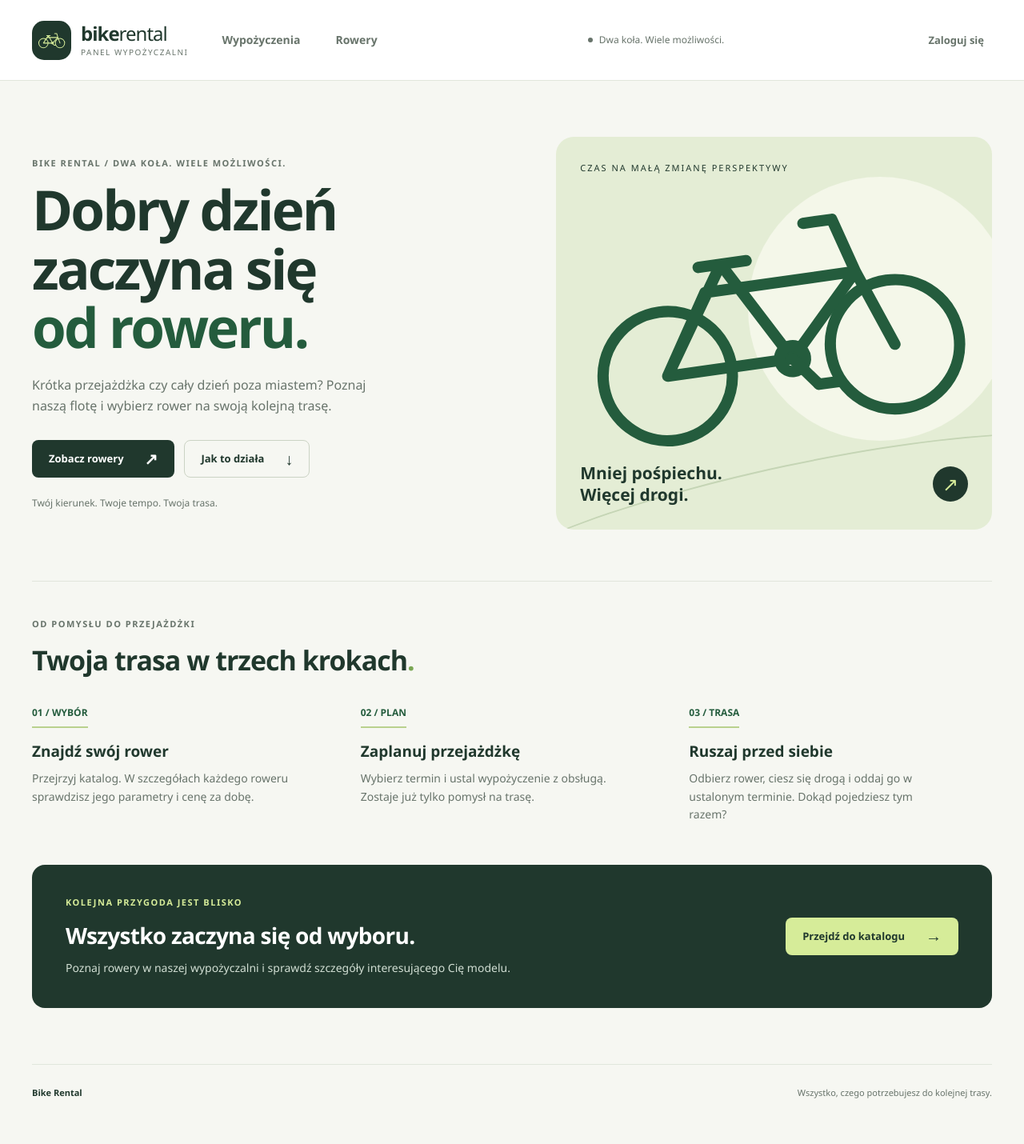
After one commit to Siwas99/bike_rental, a Django app: page / in a window 1280 px wide. The commit adds this page. Shown: the whole page at 80% size. Run offline with Django 5.2, Linux system fonts and the light colour scheme.

Commit message:
added user profile page with rental history. Custom user registrated in admin app

```diff
--- a/accounts/urls.py
+++ b/accounts/urls.py
@@ -1,7 +1,7 @@
 from django.urls import path
 
 from accounts.views import CustomUserListView, CustomUserDeleteView, CustomUserDetailView, CustomUserCreateView, \
-    CustomUserUpdateView, CustomUserSignUpView
+    CustomUserUpdateView, CustomUserSignUpView, UserProfileView, CustomUserUpdateProfile
 
 urlpatterns = [
     path('', CustomUserListView.as_view(), name='custom_user_list'),
@@ -10,5 +10,6 @@ urlpatterns = [
     path('<int:pk>/update', CustomUserUpdateView.as_view(), name='custom_user_update'),
     path('create/', CustomUserCreateView.as_view(), name='custom_user_create'),
     path('signup/', CustomUserSignUpView.as_view(), name='custom_user_signup'),
-
+    path('profile/', UserProfileView.as_view(), name='user_profile'),
+    path('profile/update/', CustomUserUpdateProfile.as_view(), name='custom_user_update_profile'),
 ]
--- a/django_project/settings.py
+++ b/django_project/settings.py
@@ -128,3 +128,6 @@ MAILERS = {
         'BACKEND': 'django.core.mail.backends.console.EmailBackend',
     },
 }
+
+LOGIN_REDIRECT_URL = "/"
+LOGOUT_REDIRECT_URL = "/"
--- a/django_project/urls.py
+++ b/django_project/urls.py
@@ -1,25 +1,11 @@
-"""
-URL configuration for django_project project.
-
-The `urlpatterns` list routes URLs to views. For more information please see:
-    https://docs.djangoproject.com/en/6.1/topics/http/urls/
-Examples:
-Function views
-    1. Add an import:  from my_app import views
-    2. Add a URL to urlpatterns:  path('', views.home, name='home')
-Class-based views
-    1. Add an import:  from other_app.views import Home
-    2. Add a URL to urlpatterns:  path('', Home.as_view(), name='home')
-Including another URLconf
-    1. Import the include() function: from django.urls import include, path
-    2. Add a URL to urlpatterns:  path('blog/', include('blog.urls'))
-"""
 from django.contrib import admin
 from django.urls import path, include
+from django.views.generic import TemplateView
 
 urlpatterns = [
+    path("", TemplateView.as_view(template_name='home.html'), name='home'),
     path('admin/', admin.site.urls),
     path('rentals/', include('rentals.urls')),
     path("accounts/", include("django.contrib.auth.urls")),
-    path("accounts/", include("accounts.urls")),  # new
+    path("accounts/", include("accounts.urls")),
 ]
--- a/templates/base.html
+++ b/templates/base.html
@@ -7,6 +7,7 @@
     <meta name="color-scheme" content="light">
     <title>{% block title %}Panel wypożyczalni{% endblock %} · Bike Rental</title>
     <link rel="stylesheet" href="{% static 'rentals/css/main.css' %}">
+    {% block extra_head %}{% endblock %}
 </head>
 <body>
     <a class="skip-link" href="#main">Przejdź do treści</a>
@@ -25,7 +26,7 @@
             <span class="header-note"><span class="status-dot" aria-hidden="true"></span> Dwa koła. Wiele możliwości.</span>
             <div class="header-account">
                 {% if request.user.is_authenticated %}
-                <a class="account-link" href="{% url 'custom_user_detail' request.user.pk %}" aria-label="Przejdź do profilu: {{ request.user.username }}">
+                <a class="account-link" href="{% url 'user_profile' %}" aria-label="Przejdź do profilu: {{ request.user.username }}">
                     <svg class="account-icon" width="14" height="14" viewBox="0 0 24 24" fill="none" stroke="currentColor" stroke-width="1.7" stroke-linecap="round" stroke-linejoin="round" aria-hidden="true" focusable="false"><circle cx="12" cy="8" r="3.5"/><path d="M5 20v-1a7 7 0 0 1 14 0v1"/></svg>
                     <span class="header-username">{{ request.user.username }}</span>
                 </a>
--- /dev/null
+++ b/templates/home.html
@@ -0,0 +1,89 @@
+{% extends 'base.html' %}
+{% block title %}Twoja kolejna trasa zaczyna się tutaj{% endblock %}
+{% block extra_head %}
+<meta name="description" content="Poznaj rowery Bike Rental, sprawdź ceny wypożyczenia i wybierz rower na kolejną trasę.">
+<style>
+    .home-hero { display: grid; grid-template-columns: 1.1fr 1fr; align-items: center; gap: 56px; padding-block: 12px 64px; }
+    .home-hero h1 { font-size: clamp(42px, 5.4vw, 72px); letter-spacing: -2.8px; line-height: 1.06; }
+    .home-hero h1 em { color: var(--green); font-style: normal; }
+    .home-hero .intro { max-width: 440px; font-size: 16px; margin-top: 24px; }
+    .home-actions { display: flex; flex-wrap: wrap; gap: 12px; margin-top: 30px; }
+    .home-caption { color: var(--muted); font-size: 12px; margin-top: 22px; }
+    .home-art { position: relative; min-height: 440px; overflow: hidden; border-radius: 22px; background: #e4edd5; display: flex; flex-direction: column; justify-content: space-between; padding: 30px; }
+    .home-art::before { content: ""; position: absolute; width: 330px; height: 330px; border-radius: 50%; background: #f4f7e9; top: 50px; right: -25px; }
+    .home-art::after { content: ""; position: absolute; width: 150%; height: 140px; border: 2px solid #c5d5b5; border-radius: 50%; bottom: -62px; left: -20%; transform: rotate(-12deg); }
+    .home-art-label, .home-art-note { position: relative; z-index: 1; }
+    .home-art-label { font-size: 11px; letter-spacing: 2px; text-transform: uppercase; }
+    .home-art-bike { position: relative; z-index: 1; color: var(--green); padding: 26px 0; transform: rotate(-8deg); }
+    .home-art-note { display: flex; align-items: center; justify-content: space-between; gap: 16px; font-size: 13px; }
+    .home-art-note strong { max-width: 180px; font-size: 21px; line-height: 1.3; font-weight: 600; }
+    .home-art-arrow { display: grid; place-items: center; width: 44px; height: 44px; border-radius: 50%; background: var(--ink); color: var(--lime); font-size: 24px; }
+    .home-steps { border-top: 1px solid var(--line); padding-block: 44px 52px; }
+    .home-section-heading { margin-bottom: 28px; }
+    .home-section-heading h2 { font-size: clamp(26px, 3vw, 34px); letter-spacing: -1px; }
+    .home-step-grid { list-style: none; padding: 0; margin: 0; display: grid; grid-template-columns: repeat(3, minmax(0, 1fr)); gap: 32px; }
+    .home-step-number { display: inline-block; color: var(--green); font-size: 12px; font-weight: 650; margin-bottom: 16px; border-bottom: 2px solid #b9d18e; padding-bottom: 7px; }
+    .home-step-grid h3 { font-size: 19px; }
+    .home-step-grid p { margin-top: 10px; color: var(--muted); font-size: 14px; max-width: 330px; }
+    .home-catalog { display: flex; align-items: center; justify-content: space-between; gap: 32px; background: var(--ink); color: var(--white); padding: 38px 42px; border-radius: 16px; }
+    .home-catalog .eyebrow { color: var(--lime); }
+    .home-catalog h2 { font-size: 28px; letter-spacing: -.7px; }
+    .home-catalog p:not(.eyebrow) { color: #d1ded3; max-width: 590px; margin-top: 10px; font-size: 14px; }
+    .home-catalog .button { background: var(--lime); color: var(--ink); }
+    .home-catalog .button:hover { background: #e5f5bb; }
+    @media (max-width: 900px) {
+        .home-hero { gap: 28px; }
+        .home-art { min-height: 380px; padding: 24px; }
+        .home-art::before { width: 270px; height: 270px; }
+    }
+    @media (max-width: 720px) {
+        .home-hero { grid-template-columns: 1fr; padding-block: 0 36px; gap: 32px; }
+        .home-hero h1 { letter-spacing: -1.8px; }
+        .home-art { min-height: 320px; }
+        .home-art-bike { width: min(100%, 340px); align-self: center; }
+        .home-step-grid { grid-template-columns: 1fr; gap: 26px; }
+        .home-step-grid p { max-width: none; }
+        .home-step-number { margin-bottom: 10px; }
+        .home-steps { padding-block: 32px; }
+        .home-catalog { flex-direction: column; align-items: flex-start; padding: 28px 24px; gap: 24px; }
+    }
+</style>
+{% endblock %}
+{% block content %}
+<section class="home-hero" aria-labelledby="home-title">
+    <div>
+        <p class="eyebrow">Bike Rental / Dwa koła. Wiele możliwości.</p>
+        <h1 id="home-title">Dobry dzień<br>zaczyna się<br><em>od roweru.</em></h1>
+        <p class="intro">Krótka przejażdżka czy cały dzień poza miastem? Poznaj naszą flotę i wybierz rower na swoją kolejną trasę.</p>
+        <div class="home-actions">
+            <a class="button button-dark" href="{% url 'bikes' %}">Zobacz rowery <span aria-hidden="true">↗</span></a>
+            <a class="button button-outline" href="#jak-to-dziala">Jak to działa <span aria-hidden="true">↓</span></a>
+        </div>
+        <p class="home-caption">Twój kierunek. Twoje tempo. Twoja trasa.</p>
+    </div>
+    <div class="home-art" aria-hidden="true">
+        <span class="home-art-label">Czas na małą zmianę perspektywy</span>
+        <div class="home-art-bike">{% include 'includes/bike_icon.html' %}</div>
+        <div class="home-art-note"><strong>Mniej pośpiechu.<br>Więcej drogi.</strong><span class="home-art-arrow">↗</span></div>
+    </div>
+</section>
+<section class="home-steps" id="jak-to-dziala" aria-labelledby="home-steps-title">
+    <div class="home-section-heading">
+        <p class="eyebrow">Od pomysłu do przejażdżki</p>
+        <h2 id="home-steps-title">Twoja trasa w trzech krokach<span class="accent">.</span></h2>
+    </div>
+    <ol class="home-step-grid">
+        <li><span class="home-step-number" aria-hidden="true">01 / WYBÓR</span><h3>Znajdź swój rower</h3><p>Przejrzyj katalog. W szczegółach każdego roweru sprawdzisz jego parametry i cenę za dobę.</p></li>
+        <li><span class="home-step-number" aria-hidden="true">02 / PLAN</span><h3>Zaplanuj przejażdżkę</h3><p>Wybierz termin i ustal wypożyczenie z obsługą. Zostaje już tylko pomysł na trasę.</p></li>
+        <li><span class="home-step-number" aria-hidden="true">03 / TRASA</span><h3>Ruszaj przed siebie</h3><p>Odbierz rower, ciesz się drogą i oddaj go w ustalonym terminie. Dokąd pojedziesz tym razem?</p></li>
+    </ol>
+</section>
+<section class="home-catalog" aria-labelledby="home-catalog-title">
+    <div>
+        <p class="eyebrow">Kolejna przygoda jest blisko</p>
+        <h2 id="home-catalog-title">Wszystko zaczyna się od wyboru.</h2>
+        <p>Poznaj rowery w naszej wypożyczalni i sprawdź szczegóły interesującego Cię modelu.</p>
+    </div>
+    <a class="button" href="{% url 'bikes' %}">Przejdź do katalogu <span aria-hidden="true">→</span></a>
+</section>
+{% endblock %}
```
Also changed, not shown: accounts/admin.py (+15 -21 lines), accounts/forms.py (+13 -4 lines), accounts/views.py (+30 -1 lines), rentals/forms.py (+6 -2 lines), rentals/models.py (+8 -0 lines), templates/rental_list.html (+43 -11 lines), templates/user_profile.html (added, +75 -0 lines).
